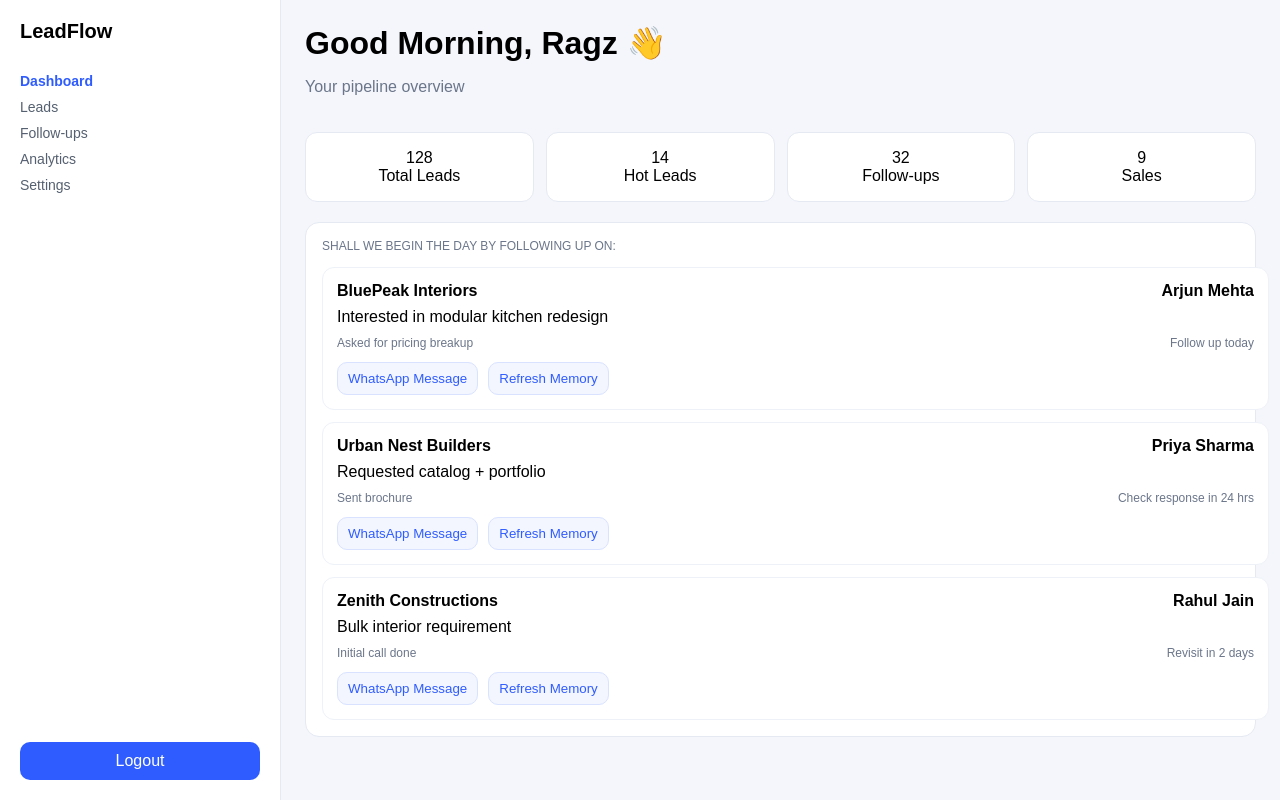
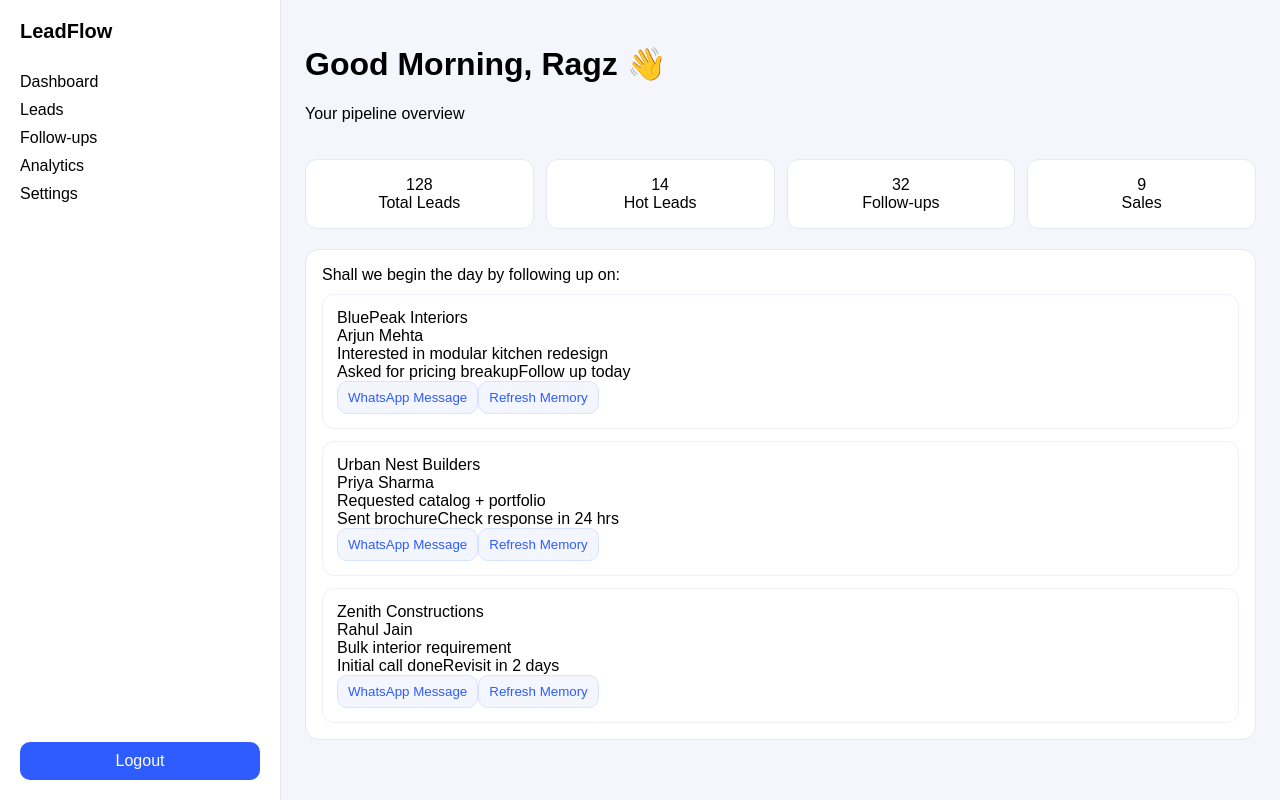
Before and after one commit to stirr3dz3phyr-ship-it/LeadFlow-WarMachine, a React (Vite) app: page / in a window 1280 px wide. Built offline with nearby package versions, Linux system fonts and the light colour scheme.

Commit message:
Update styles.css

```diff
--- a/src/styles.css
+++ b/src/styles.css
@@ -1,20 +1,23 @@
 html, body {
+  margin: 0;
+  padding: 0;
   height: 100%;
-  margin: 0;
-}
-
-body {
   font-family: Arial, sans-serif;
   background: #f4f6fb;
 }
 
+#root {
+  height: 100%;
+}
+
+/* APP = SIMPLE 2 COLUMN LAYOUT */
 .app {
   display: flex;
   height: 100vh;
-  width: 100vw;
   overflow: hidden;
 }
-/* SIDEBAR */
+
+/* SIDEBAR = FIXED LEFT */
 .sidebar {
   width: 240px;
   background: #ffffff;
@@ -22,35 +25,84 @@ body {
 
   display: flex;
   flex-direction: column;
-
   padding: 20px;
-
-  /* IMPORTANT: DO NOT use 100vh here */
 }
 
+/* MAIN = ONLY SCROLL AREA */
+.main {
+  flex: 1;
+  display: flex;
+  flex-direction: column;
+
+  overflow-y: auto;
+  padding: 24px;
+}
+
+/* LOGO */
 .logo {
   font-size: 20px;
   font-weight: 700;
   margin-bottom: 30px;
 }
 
+/* NAV */
 .nav {
   display: flex;
   flex-direction: column;
   gap: 10px;
-  flex: 1;
 }
 
-.nav-item {
-  font-size: 14px;
-  color: #556070;
+/* KPI ROW */
+.kpi-strip {
+  display: grid;
+  grid-template-columns: repeat(4, 1fr);
+  gap: 12px;
+  margin: 20px 0;
 }
 
-.nav-item.active {
-  color: #2f5cff;
-  font-weight: 600;
+/* KPI CARD */
+.kpi-card {
+  background: #fff;
+  border: 1px solid #e5e9f2;
+  border-radius: 12px;
+  padding: 16px;
+  text-align: center;
 }
 
+/* WORKSPACE */
+.workspace {
+  background: #fff;
+  border: 1px solid #e5e9f2;
+  border-radius: 14px;
+  padding: 16px;
+}
+
+/* FOLLOW UP LIST */
+.followup-list {
+  display: flex;
+  flex-direction: column;
+  gap: 12px;
+  margin-top: 10px;
+}
+
+/* CARD */
+.lead-card {
+  background: #fff;
+  border: 1px solid #eef1f7;
+  border-radius: 12px;
+  padding: 14px;
+}
+
+/* BUTTONS */
+button {
+  background: #f3f6ff;
+  border: 1px solid #d9e2ff;
+  color: #2f5cff;
+  padding: 8px 10px;
+  border-radius: 10px;
+}
+
+/* LOGOUT */
 .logout {
   margin-top: auto;
   padding: 10px;
@@ -59,118 +111,3 @@ body {
   text-align: center;
   border-radius: 10px;
 }
-
-/* MAIN */
-.main {
-  flex: 1;
-  height: 100vh;
-
-  display: flex;
-  flex-direction: column;
-
-  overflow-y: auto;   /* ONLY scroll area */
-  padding: 24px;
-  background: #f4f6fb;
-}
-/* HEADER */
-.header h1 {
-  margin: 0;
-}
-
-.header p {
-  color: #6b768a;
-}
-
-/* KPI */
-.kpi-strip {
-  display: grid;
-  grid-template-columns: repeat(4, 1fr);
-  gap: 12px;
-  margin: 20px 0;
-}
-
-.kpi-card {
-  background: #ffffff;
-  border: 1px solid #e5e9f2;
-  padding: 16px;
-  border-radius: 12px;
-  text-align: center;
-}
-
-/* WORKSPACE */
-.workspace {
-  background: #ffffff;
-  border: 1px solid #e5e9f2;
-  border-radius: 14px;
-  padding: 16px;
-
-  display: block;
-}
-.workspace-title {
-  font-size: 12px;
-  text-transform: uppercase;
-  color: #6b768a;
-  margin-bottom: 14px;
-}
-
-/* FOLLOW UPS */
-.followup-list {
-  display: flex;
-  flex-direction: column;
-  gap: 12px;
-
-  margin-top: 10px;
-
-  overflow: visible;
-}
-
-.lead-card {
-  background: #ffffff;
-  border: 1px solid #eef1f7;
-  border-radius: 12px;
-  padding: 14px;
-
-  display: block;
-  width: 100%;
-}
-
-.lead-top {
-  display: flex;
-  justify-content: space-between;
-  font-weight: 600;
-}
-
-.note {
-  margin-top: 8px;
-}
-
-.meta {
-  margin-top: 10px;
-  display: flex;
-  justify-content: space-between;
-  font-size: 12px;
-  color: #6b768a;
-}
-
-.actions {
-  margin-top: 12px;
-  display: flex;
-  gap: 10px;
-}
-
-button {
-  background: #f3f6ff;
-  border: 1px solid #d9e2ff;
-  color: #2f5cff;
-  padding: 8px 10px;
-  border-radius: 10px;
-}
-html, body {
-  height: 100%;
-  margin: 0;
-  padding: 0;
-}
-
-#root {
-  height: 100%;
-}
```
